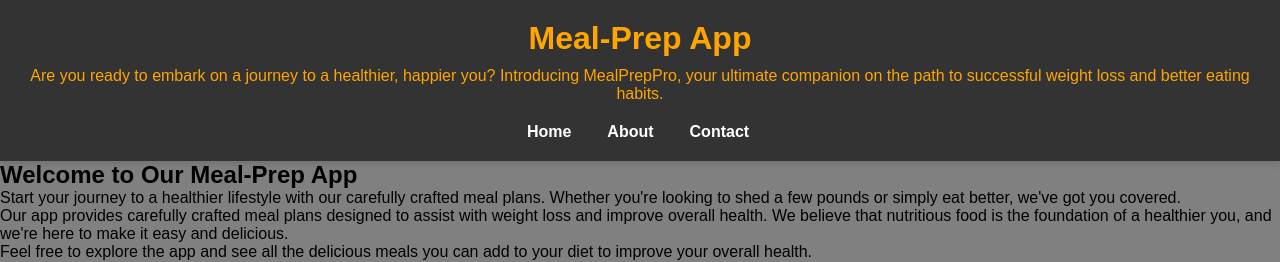
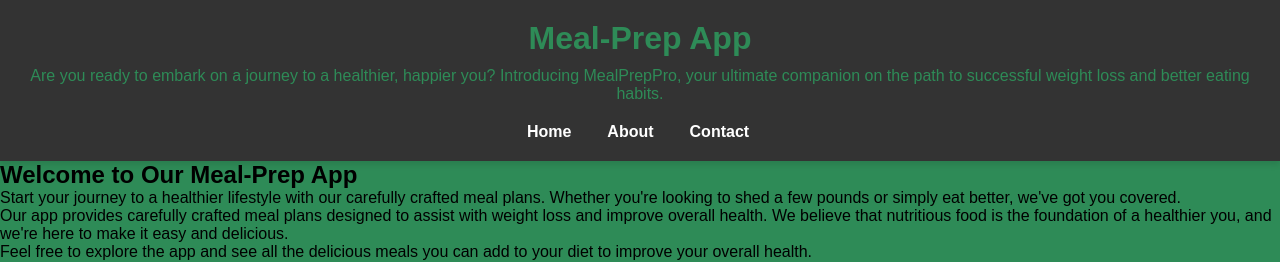
Before and after one commit to emanuel0808/flatiron-phase-2-react-project, a React (Create React App) app: page / in a window 1280 px wide. Shown: the top 262 px of the page. Built offline with nearby package versions, Linux system fonts and the light colour scheme; data requests are answered from the project's data file.

Commit message:
made changes to my app style

```diff
--- a/src/components/App.css
+++ b/src/components/App.css
@@ -6,7 +6,7 @@
 }
 body {
   font-family: Arial, sans-serif;
-  background-color: gray;
+  background-color: seagreen;
   margin: 0;
   padding: 0;
   height: 100vh;
@@ -18,7 +18,7 @@
 
 .header {
   background-color: #333;
-  color: orange;
+  color: seagreen;
   text-align: center;
   padding: 20px;
 }
```
